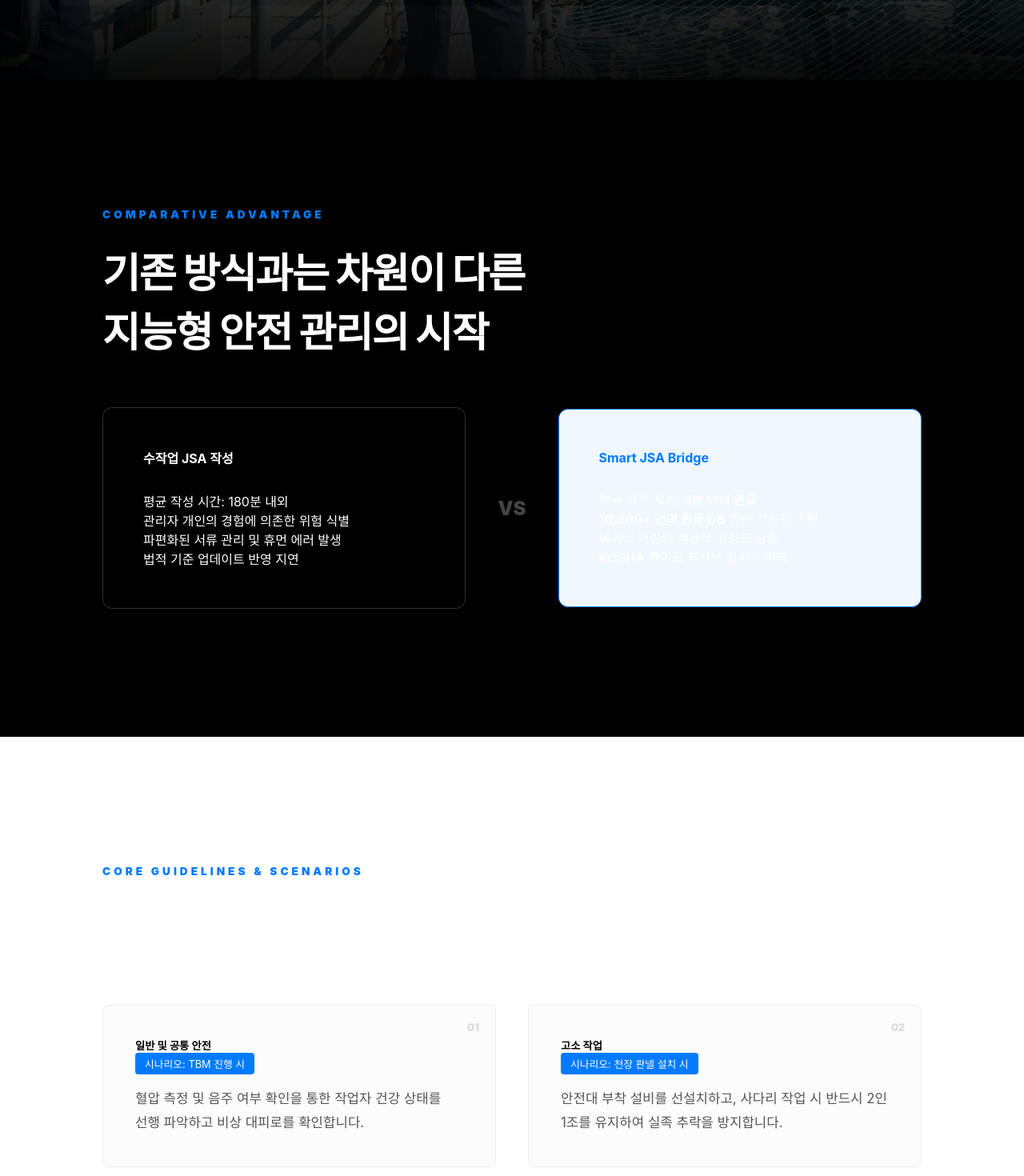
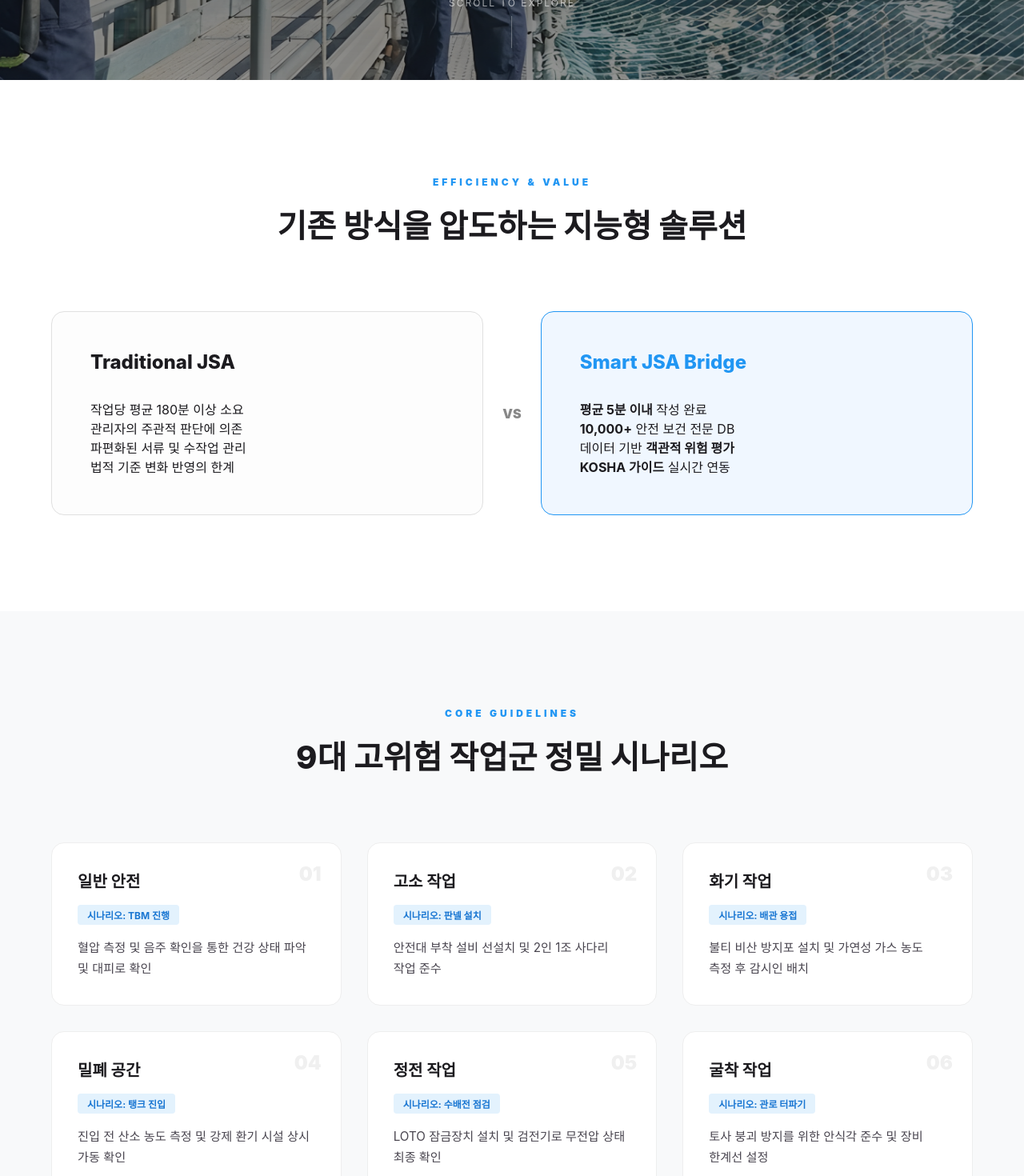
Before and after one commit to hanghanghu716-dotcom/smart-jsa-bridge, a React (Vite) app: page / in a window 1280 px wide. Shown: the part 700-2170 px from the top of the page at 80% size. Built offline with nearby package versions, Linux system fonts and the light colour scheme; a web font is replaced by a local one.

Commit message:
Add files via upload

```diff
--- a/src/pages/Main.jsx
+++ b/src/pages/Main.jsx
@@ -13,7 +13,7 @@ export default function Main() {
 
   return (
     <div style={styles.wrapper}>
-      {/* SECTION 1: HERO - 원본 규격 100% 유지 */}
+      {/* SECTION 1: HERO (원본 레이아웃 유지 및 스크롤 유도 추가) */}
       <section style={styles.heroSection}>
         <div style={styles.bgWrapper}>
           {slides.map((src, index) => (
@@ -28,158 +28,158 @@ export default function Main() {
             <div style={styles.heroContent}>
               <h2 style={styles.mainTitle}>데이터로 잇는 안전,<br />사람을 지키는 기술</h2>
               <p style={styles.subTitle}>현장의 육안 점검과 전문가의 안전 데이터를 결합하여,<br />놓치기 쉬운 잠재 위험 요인을 정밀하게 분석합니다.</p>
-              <div style={styles.buttonWrapper}><Link to="/info" style={styles.primaryBtn}>위험성 평가 작성 시작하기</Link></div>
+              <div style={styles.buttonWrapper}><Link to="/info" style={styles.primaryBtn}>위험성 평가 작성하기</Link></div>
             </div>
           </main>
           <aside style={styles.sideAd}><AdBanner slot="1000000002" style={{ width: '160px', height: '600px' }} format="vertical" /></aside>
         </div>
-        <footer style={styles.footerArea}>
-          <div style={styles.bottomAdWrapper}><AdBanner slot="1000000003" style={{ width: '728px', height: '90px' }} format="horizontal" /></div>
-          <div style={styles.bottomLine}>{slides.map((_, i) => (<div key={i} style={{ ...styles.lineItem, backgroundColor: i === currentSlide ? '#fff' : 'rgba(255,255,255,0.2)' }} />))}</div>
-          <p style={styles.copyright}>© 2026 <strong>Smart JSA Bridge</strong>. Created by <strong>yizuno</strong></p>
-        </footer>
+
+        {/* 스크롤 유도 인디케이터 (Material 스타일) */}
+        <div style={styles.scrollIndicator}>
+          <span style={styles.scrollText}>SCROLL TO EXPLORE</span>
+          <div style={styles.scrollArrow}></div>
+        </div>
       </section>
 
-      {/* SECTION 2: 비교 우위 및 가치 제안 (Value Proposition) */}
-      <section style={styles.valueSection}>
+      {/* SECTION 2: VALUE PROPOSITION (정량적 비교 우위 섹션) */}
+      <section style={styles.contentSection}>
         <div style={styles.container}>
-          <span style={styles.overline}>COMPARATIVE ADVANTAGE</span>
-          <h3 style={styles.sectionHeading}>기존 방식과는 차원이 다른<br />지능형 안전 관리의 시작</h3>
-          <div style={styles.comparisonGrid}>
-            <div style={styles.compCard}>
-              <h4>수작업 JSA 작성</h4>
-              <ul style={styles.compList}>
-                <li>평균 작성 시간: 180분 내외</li>
-                <li>관리자 개인의 경험에 의존한 위험 식별</li>
-                <li>파편화된 서류 관리 및 휴먼 에러 발생</li>
-                <li>법적 기준 업데이트 반영 지연</li>
+          <div style={styles.centeredHeader}>
+            <span style={styles.label}>EFFICIENCY & VALUE</span>
+            <h3 style={styles.heading}>기존 방식을 압도하는 지능형 솔루션</h3>
+          </div>
+          <div style={styles.valueGrid}>
+            <div style={styles.valueCard}>
+              <h4 style={styles.cardHeader}>Traditional JSA</h4>
+              <ul style={styles.cardList}>
+                <li>작업당 평균 180분 이상 소요</li>
+                <li>관리자의 주관적 판단에 의존</li>
+                <li>파편화된 서류 및 수작업 관리</li>
+                <li>법적 기준 변화 반영의 한계</li>
               </ul>
             </div>
-            <div style={styles.vsBadge}>VS</div>
-            <div style={{...styles.compCard, borderColor: '#007bff', backgroundColor: '#f0f7ff'}}>
-              <h4 style={{color: '#007bff'}}>Smart JSA Bridge</h4>
-              <ul style={styles.compList}>
-                <li>평균 작성 시간: <strong>5분 이내 완료</strong></li>
-                <li><strong>10,000+ 건의 전문 DB</strong> 기반 지능형 추천</li>
-                <li>데이터 기반의 객관적 위험도 산출</li>
-                <li><strong>KOSHA 가이드</strong> 최신본 실시간 반영</li>
+            <div style={styles.vsCircle}>VS</div>
+            <div style={{...styles.valueCard, border: '1px solid #2196f3', backgroundColor: '#f0f7ff'}}>
+              <h4 style={{...styles.cardHeader, color: '#2196f3'}}>Smart JSA Bridge</h4>
+              <ul style={styles.cardList}>
+                <li><strong>평균 5분 이내</strong> 작성 완료</li>
+                <li><strong>10,000+</strong> 안전 보건 전문 DB</li>
+                <li>데이터 기반 <strong>객관적 위험 평가</strong></li>
+                <li><strong>KOSHA 가이드</strong> 실시간 연동</li>
               </ul>
             </div>
           </div>
         </div>
       </section>
 
-      {/* SECTION 3: 9대 핵심 작업 & 시나리오 가이드 (시나리오 보강) */}
-      <section style={styles.librarySection}>
+      {/* SECTION 3: 9대 핵심 작업 시나리오 (Material Grid 디자인) */}
+      <section style={{...styles.contentSection, backgroundColor: '#f8f9fa'}}>
         <div style={styles.container}>
-          <span style={styles.overline}>CORE GUIDELINES & SCENARIOS</span>
-          <h3 style={styles.sectionHeading}>9대 핵심 작업별 시나리오 가이드</h3>
-          <div style={styles.cardGrid}>
+          <div style={styles.centeredHeader}>
+            <span style={styles.label}>CORE GUIDELINES</span>
+            <h3 style={styles.heading}>9대 고위험 작업군 정밀 시나리오</h3>
+          </div>
+          <div style={styles.scenarioGrid}>
             {[
-              { id: '01', title: '일반 및 공통 안전', sc: 'TBM 진행 시', desc: '혈압 측정 및 음주 여부 확인을 통한 작업자 건강 상태를 선행 파악하고 비상 대피로를 확인합니다.' },
-              { id: '02', title: '고소 작업', sc: '천장 판넬 설치 시', desc: '안전대 부착 설비를 선설치하고, 사다리 작업 시 반드시 2인 1조를 유지하여 실족 추락을 방지합니다.' },
-              { id: '03', title: '화기 작업', sc: '배관 용접/절단 시', desc: '불티 비산 방지포를 설치하고 가연성 가스 농도를 측정하며, 화기 감시자를 전담 배치합니다.' },
-              { id: '04', title: '밀폐 공간', sc: '탱크 내부 진입 시', desc: '진입 전 산소 농도를 측정하고 이동식 송풍기를 강제 가동하며 구조용 삼각대를 선설치합니다.' },
-              { id: '05', title: '정전 및 전기', sc: '수배전반 점검 시', desc: 'LOTO 잠금장치를 설치하고 검전기로 무전압 상태를 확인하며 절연 장화 등 전용 보호구를 착용합니다.' },
-              { id: '06', title: '굴착 작업', sc: '관로 터파기 작업 시', desc: '토사 붕괴 방지를 위해 지반 안식각을 준수하고 굴착 단부에 장비 접근 한계선을 설정합니다.' },
-              { id: '07', title: '중장비 운용', sc: '지게차 자재 운반 시', desc: '장비 선회 반경 내 출입 통제 라인을 설치하고 전담 신호수를 배치하여 보행자 충돌을 차단합니다.' },
-              { id: '08', title: '중량물 취급', sc: '크레인 양중 작업 시', desc: '와이어로프 파단 여부를 점검하고 인양물 유도 로프(Tag Line)를 사용하여 안전거리를 유지합니다.' },
-              { id: '09', title: '가연성 가스', sc: '기밀 시험 및 치환 시', desc: '배관 연결부 리크 테스트를 실시하고 정전기 방지 조치를 통해 가스 폭발 위험을 관리합니다.' }
-            ].map((item) => (
-              <div key={item.id} style={styles.dataCard}>
-                <span style={styles.cardId}>{item.id}</span>
-                <h5>{item.title}</h5>
-                <p style={styles.scenarioTag}>시나리오: {item.sc}</p>
-                <p style={styles.cardDesc}>{item.desc}</p>
+              { id: '01', title: '일반 안전', sc: 'TBM 진행', desc: '혈압 측정 및 음주 확인을 통한 건강 상태 파악 및 대피로 확인' },
+              { id: '02', title: '고소 작업', sc: '판넬 설치', desc: '안전대 부착 설비 선설치 및 2인 1조 사다리 작업 준수' },
+              { id: '03', title: '화기 작업', sc: '배관 용접', desc: '불티 비산 방지포 설치 및 가연성 가스 농도 측정 후 감시인 배치' },
+              { id: '04', title: '밀폐 공간', sc: '탱크 진입', desc: '진입 전 산소 농도 측정 및 강제 환기 시설 상시 가동 확인' },
+              { id: '05', title: '정전 작업', sc: '수배전 점검', desc: 'LOTO 잠금장치 설치 및 검전기로 무전압 상태 최종 확인' },
+              { id: '06', title: '굴착 작업', sc: '관로 터파기', desc: '토사 붕괴 방지를 위한 안식각 준수 및 장비 한계선 설정' },
+              { id: '07', title: '중장비 운용', sc: '지게차 운반', desc: '장비 선회 반경 내 출입 통제 라인 및 전담 신호수 상주' },
+              { id: '08', title: '중량물 양중', sc: '크레인 인양', desc: '줄걸이 파단 점검 및 인양물 유도 로프(Tag Line) 거리 유지' },
+              { id: '09', title: '가연성 가스', sc: '배관 기밀', desc: '리크 테스트 시 정전기 방지 조치 및 폭발 위험 구역 통제' }
+            ].map(item => (
+              <div key={item.id} style={styles.scenarioCard}>
+                <span style={styles.scenarioNum}>{item.id}</span>
+                <h5 style={styles.scenarioTitle}>{item.title}</h5>
+                <div style={styles.scenarioTag}>시나리오: {item.sc}</div>
+                <p style={styles.scenarioDesc}>{item.desc}</p>
               </div>
             ))}
           </div>
         </div>
       </section>
 
-      {/* SECTION 4: 심층 FAQ (Professional FAQ Depth) */}
-      <section style={styles.faqSection}>
+      {/* SECTION 4: FAQ (Material Accordion 스타일의 깊이 있는 문답) */}
+      <section style={styles.contentSection}>
         <div style={styles.container}>
-          <span style={styles.overline}>TECHNICAL Q&A</span>
-          <h3 style={styles.sectionHeading}>자주 묻는 질문 및 상세 답변</h3>
-          <div style={styles.faqGrid}>
-            <div style={styles.faqItem}>
-              <h5>Q. 본 서비스로 생성된 보고서가 법적 효력을 갖습니까?</h5>
-              <p>본 도구는 위험성평가 수립을 보조하는 시스템입니다. 생성된 PDF 보고서에 현장 책임자의 실질적인 검토와 서명이 완료되면, 산업안전보건법에 따른 정식 기록물로 활용이 가능합니다.</p>
-            </div>
-            <div style={styles.faqItem}>
-              <h5>Q. 지능형 추천 데이터의 출처는 어디인가요?</h5>
-              <p>한국산업안전보건공단(KOSHA)의 안전보건기술지침 및 고용노동부의 작업별 위험성평가 사례집을 정밀 분석하여 구축된 신뢰도 높은 데이터베이스입니다.</p>
-            </div>
-            <div style={styles.faqItem}>
-              <h5>Q. 서비스가 법적 책임을 대신해 주나요?</h5>
-              <p>아니요. 본 서비스는 안전 관리의 편의와 교육을 목적으로 합니다. 현장의 특수성을 반영하여 최종 내용을 편집하고 검토할 책임은 사용자에게 있으며, 본 서비스는 결과물에 대해 법적 책임을 지지 않습니다.</p>
-            </div>
-            <div style={styles.faqItem}>
-              <h5>Q. 데이터 보안은 어떻게 관리되나요?</h5>
-              <p>사용자가 입력한 프로젝트 정보와 작업 절차 데이터는 브라우저 세션 내에서 안전하게 처리되며, 리포트 생성 즉시 암호화되어 관리됩니다.</p>
-            </div>
+          <div style={styles.centeredHeader}>
+            <span style={styles.label}>EXPERT Q&A</span>
+            <h3 style={styles.heading}>자주 묻는 질문 및 법적 유의사항</h3>
+          </div>
+          <div style={styles.faqWrapper}>
+            {[
+              { q: "본 도구로 생성된 보고서의 법적 효력은 어떠한가요?", a: "산업안전보건법 제36조에 의거한 위험성평가는 기록 보존의 의무가 있습니다. 생성된 PDF를 현장 실정에 맞춰 검토 후 서명하면 법적 기록물로 인정됩니다." },
+              { q: "시스템의 추천 데이터만 그대로 사용해도 되나요?", a: "안됩니다. 본 서비스는 교육과 편의를 위한 '제안'을 제공합니다. 현장의 특수성(설비 노후도 등)을 반영해 반드시 사용자가 직접 편집해야 법적 책임을 다할 수 있습니다." },
+              { q: "데이터베이스는 얼마나 자주 업데이트되나요?", a: "고용노동부 및 KOSHA 가이드라인의 주요 변경 사항 발생 시 즉각적으로 알고리즘에 반영하여 최신 트렌드를 제공합니다." }
+            ].map((faq, i) => (
+              <div key={i} style={styles.faqItem}>
+                <div style={styles.faqQ}>Q. {faq.q}</div>
+                <div style={styles.faqA}>{faq.a}</div>
+              </div>
+            ))}
           </div>
         </div>
       </section>
 
-      <footer style={styles.finalFooter}>
-        <div style={styles.container}>
-          <p>© 2026 Smart JSA Bridge. All rights reserved.</p>
-        </div>
-      </footer>
+      <footer style={styles.footer}><p>© 2026 Smart JSA Bridge. All rights reserved.</p></footer>
     </div>
   );
 }
 
 const styles = {
   /* 글로벌 */
-  wrapper: { width: '100%', backgroundColor: '#000', overflowX: 'hidden' },
+  wrapper: { backgroundColor: '#fff', color: '#1c1b1f', width: '100%', overflowX: 'hidden' },
+  container: { maxWidth: '1200px', margin: '0 auto', padding: '0 24px' },
 
-  /* Hero (기존 규격 유지) */
-  heroSection: { position: 'relative', height: '100vh', width: '100%', overflow: 'hidden', display: 'flex', flexDirection: 'column' },
-  bgWrapper: { position: 'absolute', top: 0, left: 0, width: '100%', height: '100%', zIndex: 0 },
-  bgImage: { position: 'absolute', width: '100%', height: '100%', backgroundSize: 'cover', backgroundPosition: 'center', transition: 'opacity 2s ease-in-out' },
-  dimOverlay: { position: 'absolute', width: '100%', height: '100%', background: 'linear-gradient(to bottom, rgba(0,0,0,0.85) 0%, rgba(0,0,0,0.4) 50%, rgba(0,0,0,0.95) 100%)', zIndex: 1 },
-  header: { padding: '2.5rem 5rem', zIndex: 10 },
-  logo: { fontSize: '1.4rem', fontWeight: '900', letterSpacing: '2px', textTransform: 'uppercase', color: '#fff' },
-  mainLayout: { flex: 1, display: 'flex', alignItems: 'center', padding: '0 5rem', gap: '4rem', zIndex: 10 },
-  sideAd: { display: 'flex', alignItems: 'center', justifyContent: 'center', flexShrink: 0, width: '160px' },
-  centerContent: { flex: 1, display: 'flex', justifyContent: 'flex-start', paddingLeft: '2rem' },
-  heroContent: { maxWidth: '750px' },
-  mainTitle: { fontSize: 'clamp(2.5rem, 5vw, 3.8rem)', fontWeight: '800', lineHeight: '1.2', letterSpacing: '-1.5px', marginBottom: '2rem', color: '#fff', wordBreak: 'keep-all' },
-  subTitle: { fontSize: '1.2rem', lineHeight: '1.8', opacity: 0.85, marginBottom: '4rem', fontWeight: '300', color: '#fff', wordBreak: 'keep-all' },
-  primaryBtn: { display: 'inline-block', padding: '1.2rem 4rem', backgroundColor: '#fff', color: '#000', borderRadius: '4rem', fontSize: '1.1rem', fontWeight: 'bold', textDecoration: 'none' },
-  footerArea: { width: '100%', padding: '0 5rem 2.5rem', zIndex: 10, display: 'flex', flexDirection: 'column', alignItems: 'center' },
-  bottomAdWrapper: { width: '100%', display: 'flex', justifyContent: 'center', marginBottom: '2rem' },
-  bottomLine: { width: '100%', display: 'flex', gap: '10px', height: '2px', marginBottom: '1.2rem' },
-  lineItem: { flex: 1, transition: 'background-color 0.6s' },
+  /* Hero Section */
+  heroSection: { position: 'relative', height: '100vh', display: 'flex', flexDirection: 'column' },
+  bgWrapper: { position: 'absolute', inset: 0, zIndex: 0 },
+  bgImage: { position: 'absolute', inset: 0, backgroundSize: 'cover', backgroundPosition: 'center', transition: 'opacity 2s ease' },
+  dimOverlay: { position: 'absolute', inset: 0, background: 'linear-gradient(180deg, rgba(0,0,0,0.8) 0%, rgba(0,0,0,0.4) 100%)' },
+  header: { padding: '24px 5%', zIndex: 10 },
+  logo: { color: '#fff', fontSize: '1.25rem', fontWeight: '900', letterSpacing: '2px', textTransform: 'uppercase' },
+  mainLayout: { flex: 1, display: 'flex', alignItems: 'center', padding: '0 5%', zIndex: 10, gap: '48px' },
+  sideAd: { width: '160px', flexShrink: 0, display: 'flex', justifyContent: 'center' },
+  centerContent: { flex: 1, color: '#fff' },
+  heroContent: { maxWidth: '800px' },
+  mainTitle: { fontSize: 'clamp(2.5rem, 5vw, 4rem)', fontWeight: '800', lineHeight: 1.1, marginBottom: '24px' },
+  subTitle: { fontSize: '1.15rem', lineHeight: 1.6, opacity: 0.8, marginBottom: '40px' },
+  primaryBtn: { padding: '16px 48px', backgroundColor: '#fff', color: '#000', borderRadius: '100px', textDecoration: 'none', fontWeight: 'bold', display: 'inline-block' },
 
-  /* 콘텐츠 레이아웃 */
-  container: { maxWidth: '1440px', margin: '0 auto', padding: '0 10%' },
-  overline: { color: '#007bff', fontWeight: '900', fontSize: '0.85rem', letterSpacing: '4px', display: 'block', marginBottom: '25px' },
-  sectionHeading: { fontSize: '3.2rem', fontWeight: '900', marginBottom: '60px', letterSpacing: '-1.5px', wordBreak: 'keep-all', color: '#fff' },
+  /* 스크롤 인디케이터 */
+  scrollIndicator: { position: 'absolute', bottom: '32px', left: '50%', transform: 'translateX(-50%)', textAlign: 'center', zIndex: 10 },
+  scrollText: { color: '#fff', fontSize: '0.75rem', opacity: 0.6, letterSpacing: '2px' },
+  scrollArrow: { width: '1px', height: '40px', backgroundColor: 'rgba(255,255,255,0.3)', margin: '8px auto', position: 'relative' },
 
-  /* 비교 우위 섹션 */
-  valueSection: { padding: '160px 0', backgroundColor: '#000', color: '#fff' },
-  comparisonGrid: { display: 'flex', alignItems: 'center', gap: '40px', flexWrap: 'wrap' },
-  compCard: { flex: 1, padding: '50px', border: '1px solid #333', borderRadius: '12px', minWidth: '350px' },
-  vsBadge: { fontSize: '1.5rem', fontWeight: '900', color: '#444' },
-  compList: { listStyle: 'none', padding: 0, marginTop: '30px' },
-  compListLi: { fontSize: '1.1rem', marginBottom: '15px', color: '#888' },
+  /* Content Sections */
+  contentSection: { padding: '120px 0' },
+  centeredHeader: { textAlign: 'center', marginBottom: '80px' },
+  label: { color: '#2196f3', fontWeight: '900', fontSize: '0.75rem', letterSpacing: '4px', textTransform: 'uppercase', marginBottom: '16px', display: 'block' },
+  heading: { fontSize: '2.5rem', fontWeight: '800', color: '#1c1b1f', wordBreak: 'keep-all' },
 
-  /* 9대 가이드 & 시나리오 */
-  librarySection: { padding: '160px 0', backgroundColor: '#fff', color: '#000' },
-  cardGrid: { display: 'grid', gridTemplateColumns: 'repeat(auto-fit, minmax(320px, 1fr))', gap: '40px' },
-  dataCard: { padding: '40px', backgroundColor: '#fcfcfc', border: '1px solid #eee', borderRadius: '8px', position: 'relative' },
-  cardId: { position: 'absolute', top: '20px', right: '20px', fontSize: '0.8rem', fontWeight: '900', color: '#ddd' },
-  scenarioTag: { display: 'inline-block', padding: '4px 12px', backgroundColor: '#007bff', color: '#fff', fontSize: '0.8rem', borderRadius: '4px', marginBottom: '15px' },
-  cardDesc: { fontSize: '1.05rem', lineHeight: '1.8', color: '#555', wordBreak: 'keep-all' },
+  /* 비교 섹션 */
+  valueGrid: { display: 'flex', alignItems: 'stretch', gap: '24px', flexWrap: 'wrap' },
+  valueCard: { flex: 1, padding: '48px', backgroundColor: '#fdfdfd', border: '1px solid #e0e0e0', borderRadius: '16px', minWidth: '320px' },
+  cardHeader: { fontSize: '1.5rem', fontWeight: '800', marginBottom: '32px' },
+  cardList: { listStyle: 'none', padding: 0 },
+  vsCircle: { alignSelf: 'center', fontSize: '1rem', fontWeight: '900', color: '#888' },
 
-  /* 심층 FAQ */
-  faqSection: { padding: '160px 0', backgroundColor: '#f9f9f9', color: '#111' },
-  faqGrid: { display: 'grid', gridTemplateColumns: '1fr 1fr', gap: '60px' },
-  faqItem: { borderBottom: '1px solid #eee', paddingBottom: '30px' },
+  /* 9대 가이드 그리드 */
+  scenarioGrid: { display: 'grid', gridTemplateColumns: 'repeat(auto-fit, minmax(320px, 1fr))', gap: '32px' },
+  scenarioCard: { padding: '32px', backgroundColor: '#fff', borderRadius: '16px', border: '1px solid #eee', position: 'relative' },
+  scenarioNum: { position: 'absolute', top: '24px', right: '24px', fontSize: '1.5rem', fontWeight: '900', color: '#f0f0f0' },
+  scenarioTitle: { fontSize: '1.25rem', fontWeight: '700', marginBottom: '16px' },
+  scenarioTag: { display: 'inline-block', padding: '4px 12px', backgroundColor: '#e3f2fd', color: '#1976d2', borderRadius: '4px', fontSize: '0.75rem', fontWeight: '700', marginBottom: '16px' },
+  scenarioDesc: { fontSize: '0.95rem', lineHeight: 1.7, color: '#49454f', wordBreak: 'keep-all' },
 
-  finalFooter: { padding: '100px 0', backgroundColor: '#000', textAlign: 'center', color: '#444' }
+  /* FAQ */
+  faqWrapper: { maxWidth: '800px', margin: '0 auto' },
+  faqItem: { marginBottom: '40px', borderBottom: '1px solid #eee', paddingBottom: '32px' },
+  faqQ: { fontSize: '1.15rem', fontWeight: '700', color: '#2196f3', marginBottom: '16px' },
+  faqA: { fontSize: '1rem', lineHeight: 1.8, color: '#49454f' },
+
+  footer: { padding: '64px 0', backgroundColor: '#1c1b1f', color: '#fff', textAlign: 'center', fontSize: '0.85rem' }
 };
```
